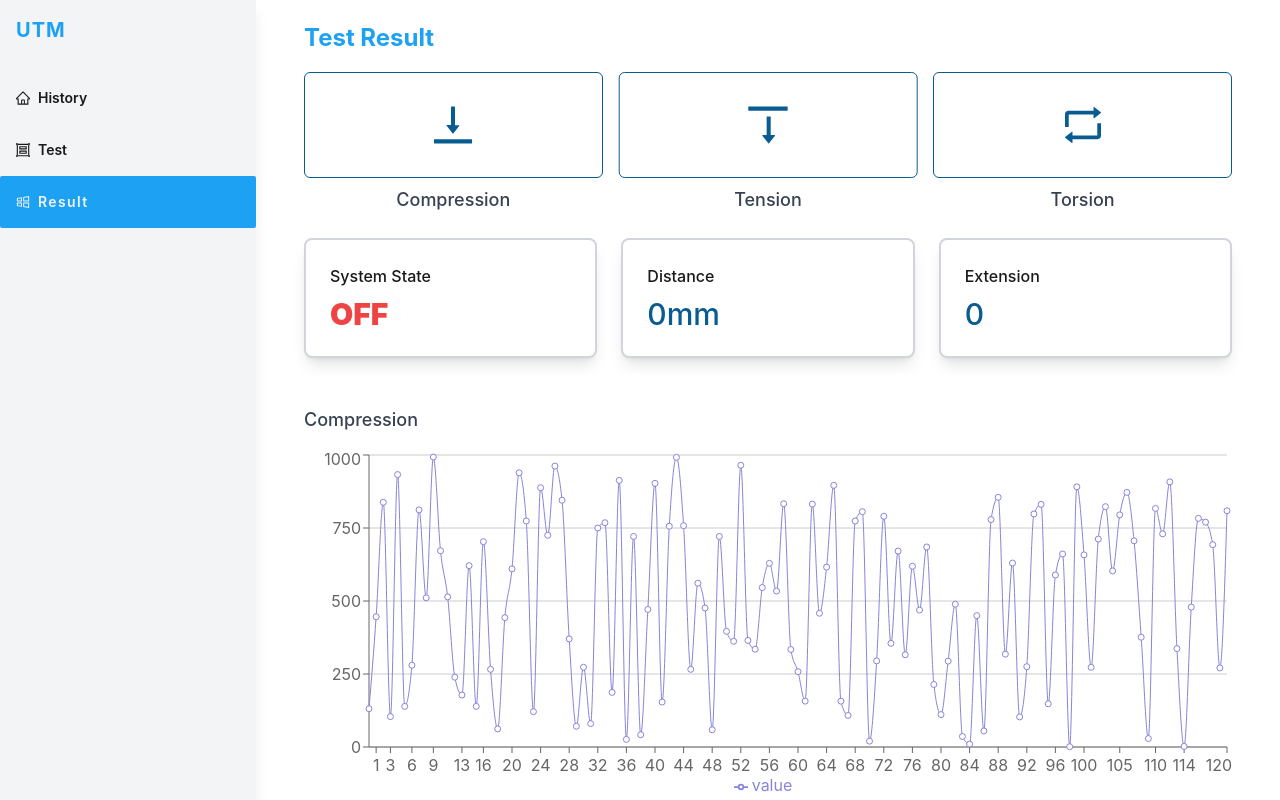
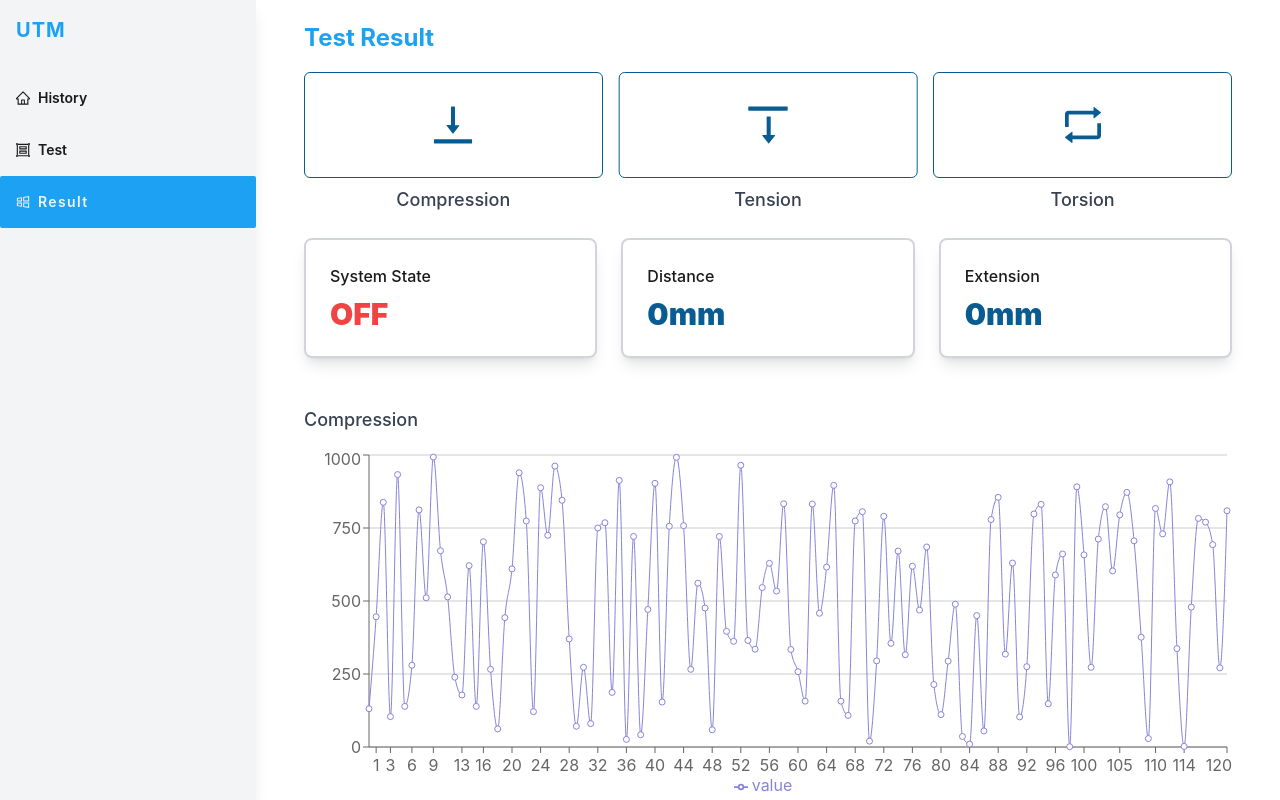
Before and after one commit to king-kite/universal-testing-machine, a React (Vite) app: page /result in a window 1280 px wide. Shown: the top 800 px of the page. Built offline with nearby package versions, Linux system fonts and the light colour scheme; no server answers; the database is empty.

Commit message:
Can update the test details

```diff
--- a/src/pages/result.jsx
+++ b/src/pages/result.jsx
@@ -121,13 +121,13 @@ function Page() {
 				</div>
 				<div className="bg-white border-2 border-solid border-gray-300 p-4 rounded-lg shadow-lg md:p-5 lg:p-6 w-full">
 					<h6 className="text-sm font-medium text-secondary-500 md:text-base">Distance</h6>
-					<h1 className="text-xl mt-2 font-medium text-primary-700 sm:text-2xl md:text-3xl">
+					<h1 className="text-xl mt-2 font-black text-primary-700 sm:text-2xl md:text-3xl">
 						{clampDistance}mm
 					</h1>
 				</div>
 				<div className="bg-white border-2 border-solid border-gray-300 p-4 rounded-lg shadow-lg md:p-5 lg:p-6 w-full">
 					<h6 className="text-sm font-medium text-secondary-500 md:text-base">Extension</h6>
-					<h1 className="text-xl mt-2 font-medium text-primary-700 sm:text-2xl md:text-3xl">0</h1>
+					<h1 className="text-xl mt-2 font-black text-primary-700 sm:text-2xl md:text-3xl">0mm</h1>
 				</div>
 			</div>
 
```
